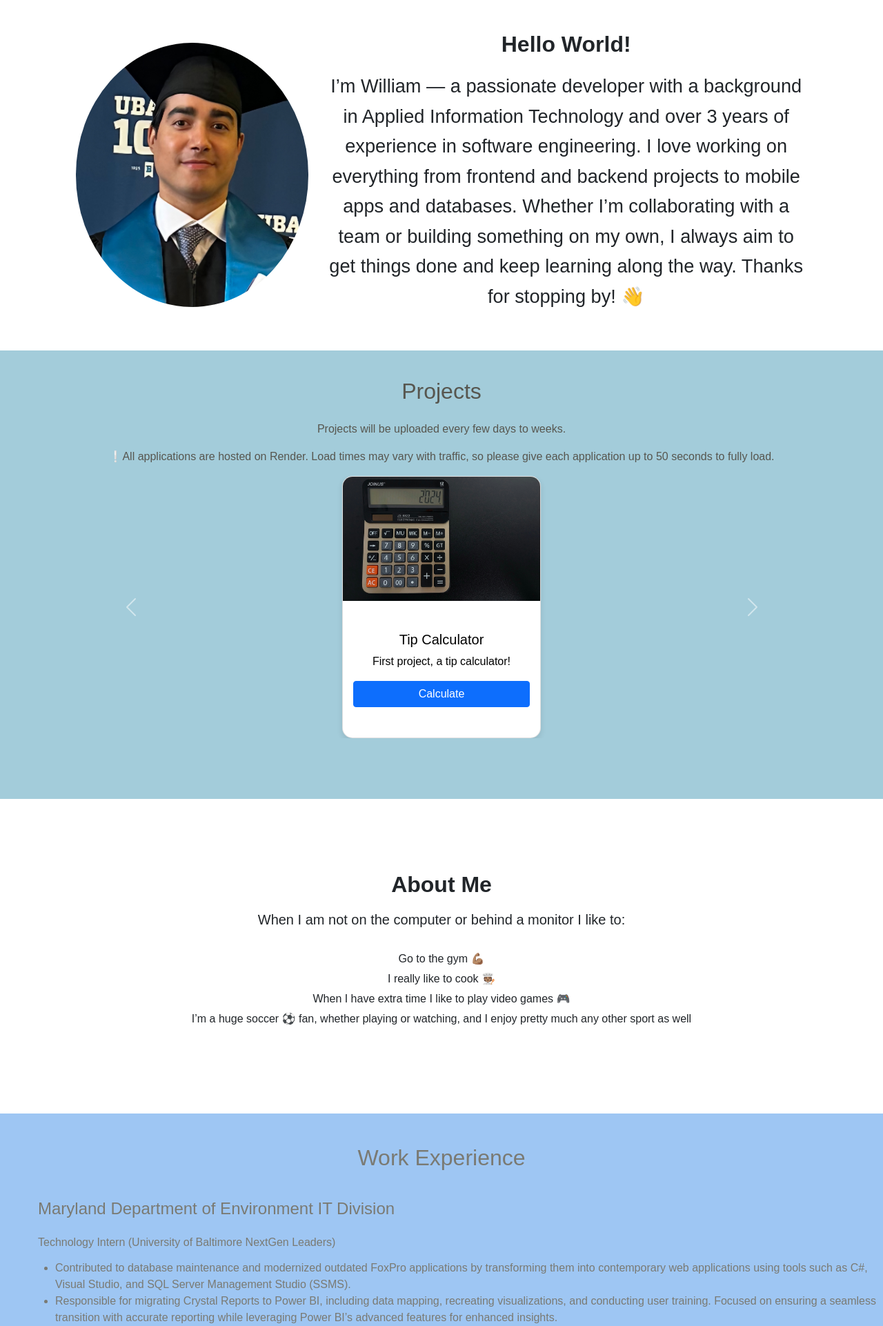
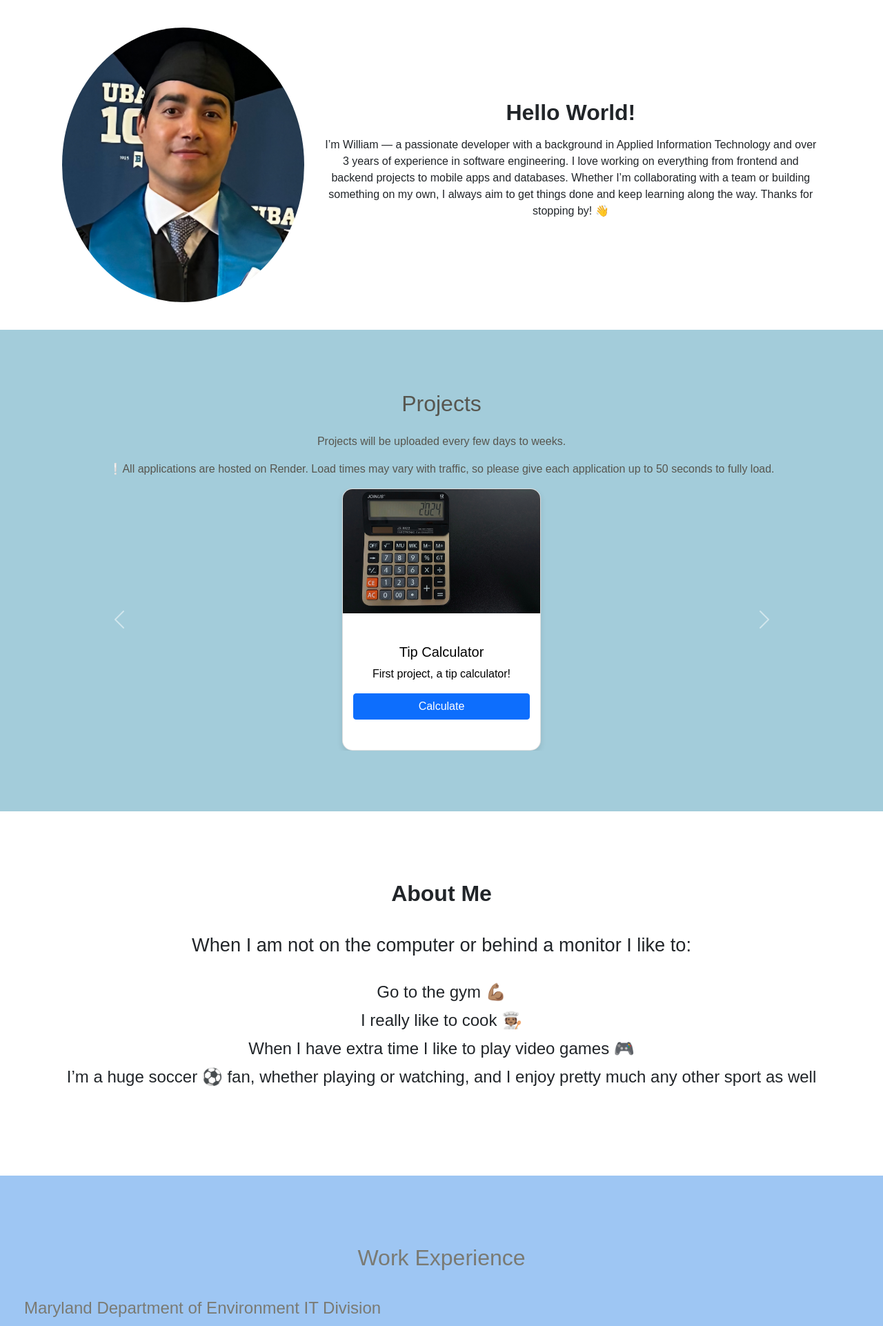
Before and after one commit to WillToro94/portfolio, a Flask app: page / in a window 1280 px wide. Shown: the part 800-2722 px from the top of the page at 69% size. Run offline with Flask 3, Linux system fonts and the light colour scheme; some libraries are stand-ins or nearby versions; some web fonts are replaced.

Commit message:
Refactor CSS styles for layout and sections
Added overflow-x hidden to body and adjusted padding for containers. Updated styles for sections, project text, and about me section.

```diff
--- a/static/css/styles.css
+++ b/static/css/styles.css
@@ -6,12 +6,17 @@
   font-family: "McLaren", sans-serif;
   font-weight: 400;
   font-style: normal;
+  overflow-x: hidden;
 }
 
 .sections {
   padding: 60px 0;
   margin: 0;
 }
+.sections h2 {
+  margin: 0 0 40px 0;
+}
+
 
 .white_section {
   background-color: #fff;
@@ -24,7 +29,7 @@
 /* Consistent padding & margin for all containers */
 .container,
 .container-fluid {
-  padding: 40px;
+  padding: 40px 20px;
 }
 
 /* ====== Banner Section ====== */
@@ -47,17 +52,24 @@
   display: block;
 }
 
+/* ====== Intro ====== */
+.intro_info {
+  font-size: 1.7rem;
+  line-height: 1.6;
+  text-align: center;
+  max-width: 800px;
+}
+
 /* ====== Projects Carousel ====== */
 .project_section h2,
 .project_section p {
   color: #57564F;
 }
+.project_text {
+  font-size: 1.3rem;
+}
 .card-text {
   color: black !important;
-}
-.project_section, .mb-4 {
-  padding-top: 0 !important;    /* Removes extra space above */
-  margin-top: 0 !important;
 }
 .carousel .card {
   border-radius: 15px;
@@ -78,15 +90,11 @@
 
 .about_me_section h2 {
   font-weight: bold;
-  margin-bottom: 20px;
   margin-top: 0px;
 }
 
-.bio_info {
+.about_me_section h5 {
   font-size: 1.7rem;
-  line-height: 1.6;
-  text-align: center;
-  max-width: 800px;
 }
 
 .about_me_section ul {
@@ -96,6 +104,7 @@
 }
 
 .about_me_section li {
+  font-size: 1.5rem;
   text-align: center;
   margin: 5px 0;
 }
@@ -103,8 +112,6 @@
 
 /* ====== Work Experience Section ====== */
 .work_experience_section {
-  padding-top: 0;    /* Removes extra space above */
-  margin-top: 0;
   color: #7A7A73;
   text-align: left; /* make all text default to left */
 }
@@ -127,19 +134,19 @@
   text-align: left;
   margin-left: 40px;
 }
-
-
-
 /* ====== Education Section ====== */
 
 .education_section p {
   margin: 0;
 }
 .education_section {
-  padding-top: 0;    /* Removes extra space above */
-  margin-top: 0;
   text-align: center;
 }
+.education_section .row {
+  margin-top: 80px;
+}
+
+
 .education_section h4,
 .education_section h6,
 .education_section p {
@@ -153,8 +160,6 @@
   color: #134686;
 }
 .contact_section, .col-md-6 {
-  padding-top: 0 !important;    /* Removes extra space above */
-  margin-top: 0 !important;
   color: #7A7A73
 }
 .github-link, .linkedin-link {
@@ -168,10 +173,7 @@
   margin-bottom: 15px;
   text-align: center;
 }
-h2 {
 
-  padding-top: 5px;
-}
 
 /* ====== Responsive Fixes ====== */
 @media (max-width: 768px) {
```
